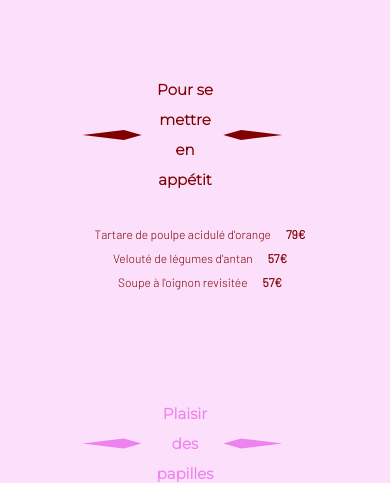
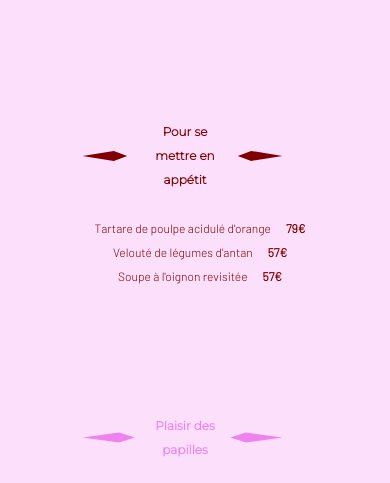
Before and after one commit to Bilal-Elimrani-67/Projet3-OHMYFOOD, a plain HTML site: page lechicalafrancaise.html in a window 390 px wide. Shown: the part 281-764 px from the top of the page. Drawn offline with nearby package versions, Linux system fonts and the light colour scheme.

Commit message:
Quelques modifications pour le responsive

```diff
--- a/css/lanoteenchantee.css
+++ b/css/lanoteenchantee.css
@@ -165,7 +165,19 @@ a{
 	main div{
 		line-height: 2;
 		font-size: 14px;
-		margin-right: 15px;
+		margin-right: 5px;
+	}
+	.entree .gauche{
+		width: 50px;
+	}
+	.entree .droite{
+		width: 50px;
+	}
+	.plat .gauche{
+		width: 60px;
+	}
+	.plat .droite{
+		width: 60px;
 	}
 	.container-fluid2{
 		height: 40px;
--- a/css/lechicalafrancaise.css
+++ b/css/lechicalafrancaise.css
@@ -208,16 +208,35 @@ a{
 	main h2{
 		font-size: 25px;
 	}
-	main h3{
-		font-size: 15px;
+	.entree h3{
+		font-size: 12px;
+	}
+	.plat h3{
+		font-size: 12px;
+	}
+	.dessert h3{
+		font-size: 12px;
 	}
 	.gauche{
-		width: 200px;
+		padding-right: px;
+		width: 150px;
 		height: 50px;
 	}
 	.droite{
-		width: 200px;
+		width: 150px;
 		height: 50px;
+	}
+	.entree .gauche{
+		width: 80px;
+	}
+	.entree .droite{
+		width: 80px;
+	}
+	.plat .gauche{
+		width: 80px;
+	}
+	.plat .droite{
+		width: 80px;
 	}
 	.container-fluid2{
 		height: 40px;
```
